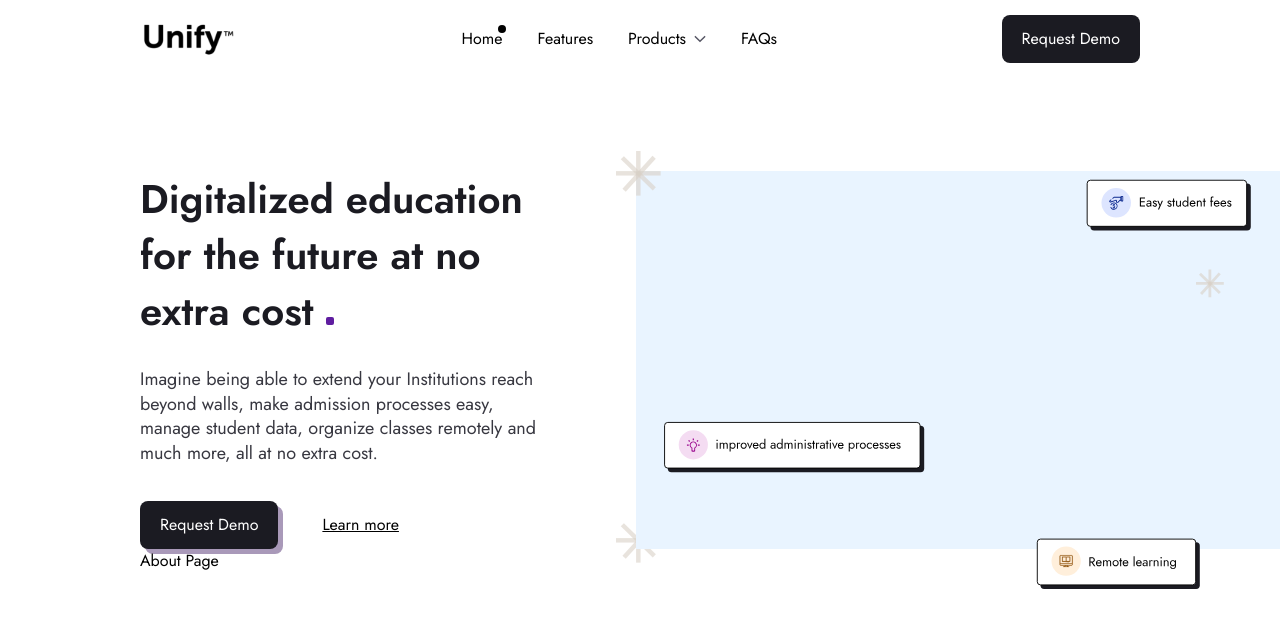
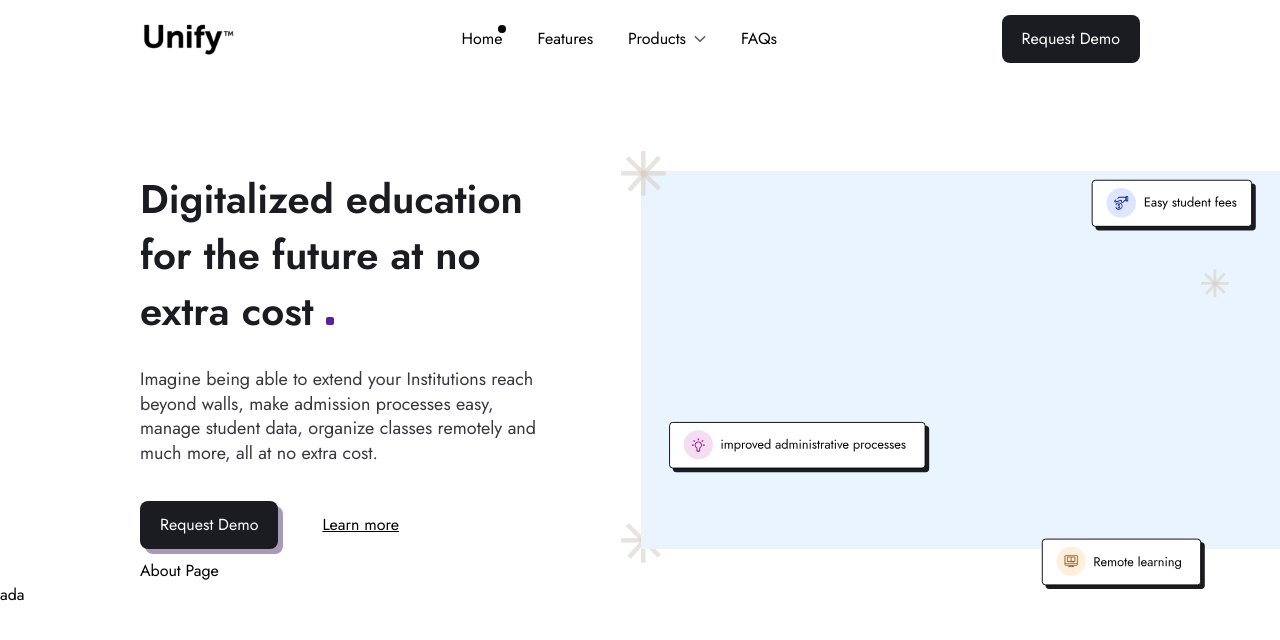
Before and after one commit to geekmaros/unify, a Vue app: page / in a window 1280 px wide. Shown: the top 640 px of the page. Built offline with nearby package versions, Linux system fonts and the light colour scheme.

Commit message:
feature/ made little grid changes to landing

```diff
--- a/src/views/Home/HomeView.vue
+++ b/src/views/Home/HomeView.vue
@@ -1,6 +1,8 @@
 <template>
   <LandingVue />
+  <VideoVue />
 </template>
 <script setup>
 import LandingVue from './Sections/Landing.vue';
+import VideoVue from './Sections/Video.vue';
 </script>
--- a/src/views/Home/Sections/Landing.vue
+++ b/src/views/Home/Sections/Landing.vue
@@ -1,5 +1,5 @@
 <template>
-  <main class="lg:pl-140px pt-11 lg:pt-93px md:pl-70px  pl-3 lg:text-left">
+  <main class="lg:pl-140px pt-11 lg:pt-93px md:pl-70px  pl-3 lg:text-left ">
     <div class="landing-container mt-[120px] lg:mt-0 ">
       <h2
         class="text-[32px] max-w-[316px] leading-[44.8px] text-center mx-auto font-semibold sm:text-[40px] sm:max-w-[500px] lg:text-400px lg:max-w-400px  sm:leading-56 text-unify-primary lg:text-left lg:mx-0"
@@ -16,7 +16,7 @@
         admission processes easy, manage student data, organize classes remotely
         and much more, all at no extra cost.
       </p>
-      <div class="flex justify-center md:justify-start items-center mt-35px">
+      <div class="flex justify-center lg:justify-start items-center mt-35px">
         <BtnVue message="Request Demo" class="shadow-btn" />
         <span class="ml-11 underline">Learn more</span>
       </div>
@@ -340,7 +340,7 @@
         />
       </svg>
     </div>
-    <router-link to="about">About Page</router-link>
+    <router-link to="about" class="w-[100px]">About Page</router-link>
   </main>
 </template>
 
@@ -351,7 +351,7 @@ import BtnVue from "../../../components/Btn.vue";
 <style scoped>
 main {
   display: grid;
-  grid-template-rows: 1fr 1fr;
+  grid-template-rows: 1.5fr 2fr;
 }
 
 .svg-container {
@@ -365,9 +365,13 @@ main {
 
 }
 @media (min-width: 1024px) {
+
   main {
     display: grid;
     grid-template-columns: 1fr 1.3fr;
+    grid-template-rows: 1fr;
+    gap: 10px;
+    /* height: 80vh; */
   }
   .svg-container{
       grid-area: auto;
--- /dev/null
+++ b/src/views/Home/Sections/Video.vue
@@ -0,0 +1,5 @@
+<template>
+    <main>
+        ada
+    </main>
+</template>
```
